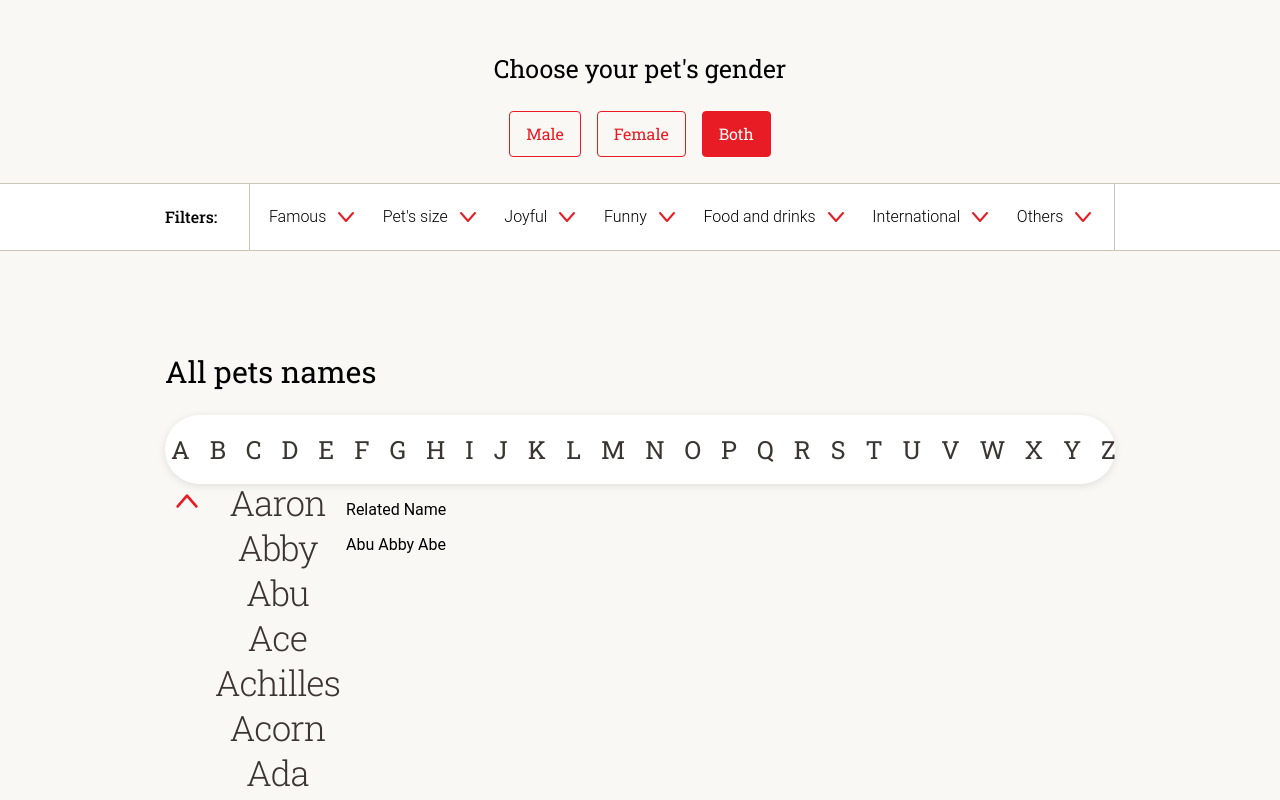
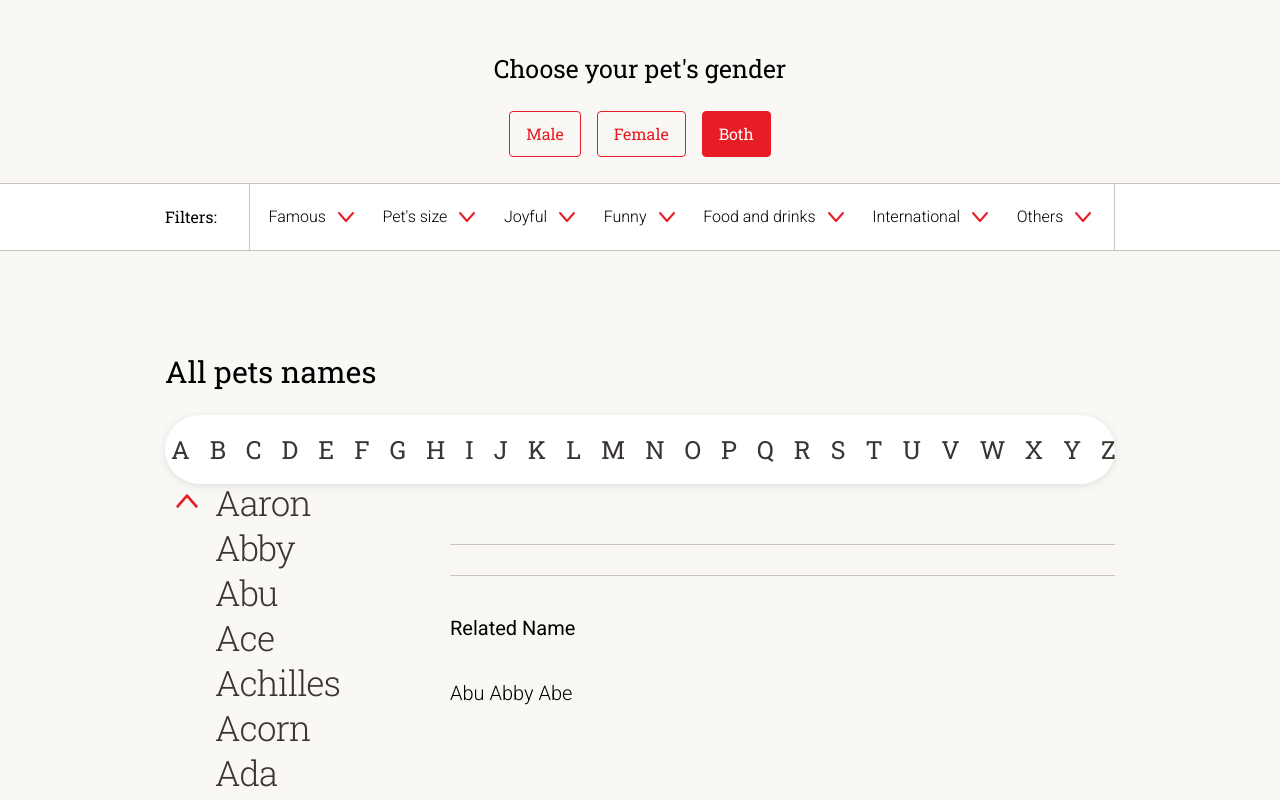
Before and after one commit to calvinjp/dog-name-generator, a React (Vite) app: page / in a window 1280 px wide. Shown: the top 800 px of the page. Built offline with nearby package versions, Linux system fonts and the light colour scheme.

Commit message:
Finished styling for names list

```diff
--- a/index.html
+++ b/index.html
@@ -7,7 +7,7 @@
     <link rel="preconnect" href="https://fonts.googleapis.com" />
     <link rel="preconnect" href="https://fonts.gstatic.com" crossorigin />
     <link
-      href="https://fonts.googleapis.com/css2?family=Roboto+Slab:wght@300;400;500;700&display=swap"
+      href="https://fonts.googleapis.com/css2?family=Roboto:wght@300;400&family=Roboto+Slab:wght@300;400&display=swap"
       rel="stylesheet"
     />
     <title>dog-name-generator</title>
--- a/src/components/NamesList/NamesList.module.css
+++ b/src/components/NamesList/NamesList.module.css
@@ -2,6 +2,9 @@
   display: flex;
   flex-direction: column;
   gap: 8px;
+  width: 80%;
+  box-sizing: border-box;
+  padding-right: 256px;
 }
 
 .nameButton {
@@ -21,12 +24,16 @@
   display: flex;
   padding-left: 165px;
   padding-right: 165px;
+  justify-content: space-between;
+  width: 100%;
+  box-sizing: border-box;
 }
 
 .pagination {
   display: flex;
   flex-direction: column;
   justify-content: space-between;
+  width: 20%;
 }
 
 .chevronUp {
@@ -60,3 +67,60 @@
   display: flex;
   flex-direction: row;
 }
+
+.category {
+  font-family: Roboto;
+  font-weight: 400;
+  font-style: Regular;
+  font-size: 30px;
+  line-height: 100%;
+  letter-spacing: 0px;
+  vertical-align: middle;
+}
+
+.categories {
+  display: flex;
+  flex-direction: row;
+  border-bottom: 1px solid #c9c5b9;
+}
+
+.description {
+  font-family: Roboto;
+  font-weight: 300;
+  font-style: Light;
+  font-size: 30px;
+  line-height: 55px;
+  letter-spacing: 0px;
+  vertical-align: middle;
+  border-bottom: 1px solid #c9c5b9;
+}
+
+.relatedNameHeader {
+  font-family: Roboto;
+  font-weight: 400;
+  font-style: Regular;
+  font-size: 20px;
+  line-height: 45px;
+  letter-spacing: 0px;
+  vertical-align: middle;
+}
+
+.relatedNames {
+  font-family: Roboto;
+  font-weight: 300;
+  font-style: Light;
+  font-size: 20px;
+  line-height: 45px;
+  letter-spacing: 0px;
+  vertical-align: middle;
+}
+
+.info {
+  width: 70%;
+}
+
+.nameListContainer {
+  display: flex;
+  flex-direction: row;
+  width: 30%;
+}
--- a/src/components/NamesList/NamesList.tsx
+++ b/src/components/NamesList/NamesList.tsx
@@ -1,7 +1,7 @@
 import styles from "./NamesList.module.css";
 import type { Category, PetName } from "../../App";
 import chevron from "../../../public/icons/Chevron.svg";
-import male from "../../../public/icons/Male.svg";
+// import male from "../../../public/icons/Male.svg";
 
 type NamesListProps = {
   petNames: PetName[];
@@ -51,6 +51,7 @@ export default function NamesList({
 
   return (
     <div className={styles.container}>
+      <div className={styles.nameListContainer}>
         <div className={styles.pagination}>
           <button
             className={styles.chevronButton}
@@ -80,24 +81,29 @@ export default function NamesList({
             </button>
           ))}
         </div>
+      </div>
 
-      <div>
-        <div className={styles.gender}>
+      <div className={styles.info}>
+        {/* Omitted the gender part, female symbol not available, not part of functional requirements, plus looks awkward if I try putting a placeholder */}
+        {/* <div className={styles.gender}>
           {selectedName?.gender.includes("M") ? (
             <img src={male} alt="male" />
           ) : (
             <></>
           )}
           {selectedName?.gender.includes("F") ? <h3>Female</h3> : <></>}
+       </div> */}
+        <div className={styles.categories}>
+          <p className={styles.category}>
+            {selectedNameCategories.map((c) => c.name).join(" - ")}
+          </p>
         </div>
-        {selectedNameCategories.map((category) => (
-          <p>{category.name}</p>
-        ))}
         <p
+          className={styles.description}
           dangerouslySetInnerHTML={{ __html: selectedName?.definition ?? "" }} // prevents the tags from showing up
         />
-        <p>Related Name</p>
-        <p>Abu Abby Abe</p>{" "}
+        <p className={styles.relatedNameHeader}>Related Name</p>
+        <p className={styles.relatedNames}>Abu Abby Abe</p>{" "}
         {/* NOTE: There doesn't seem to be any related name info
               from the data provided, hardcoded for now */}
       </div>
```
Lines whose indentation alone changed are shown as unchanged.
